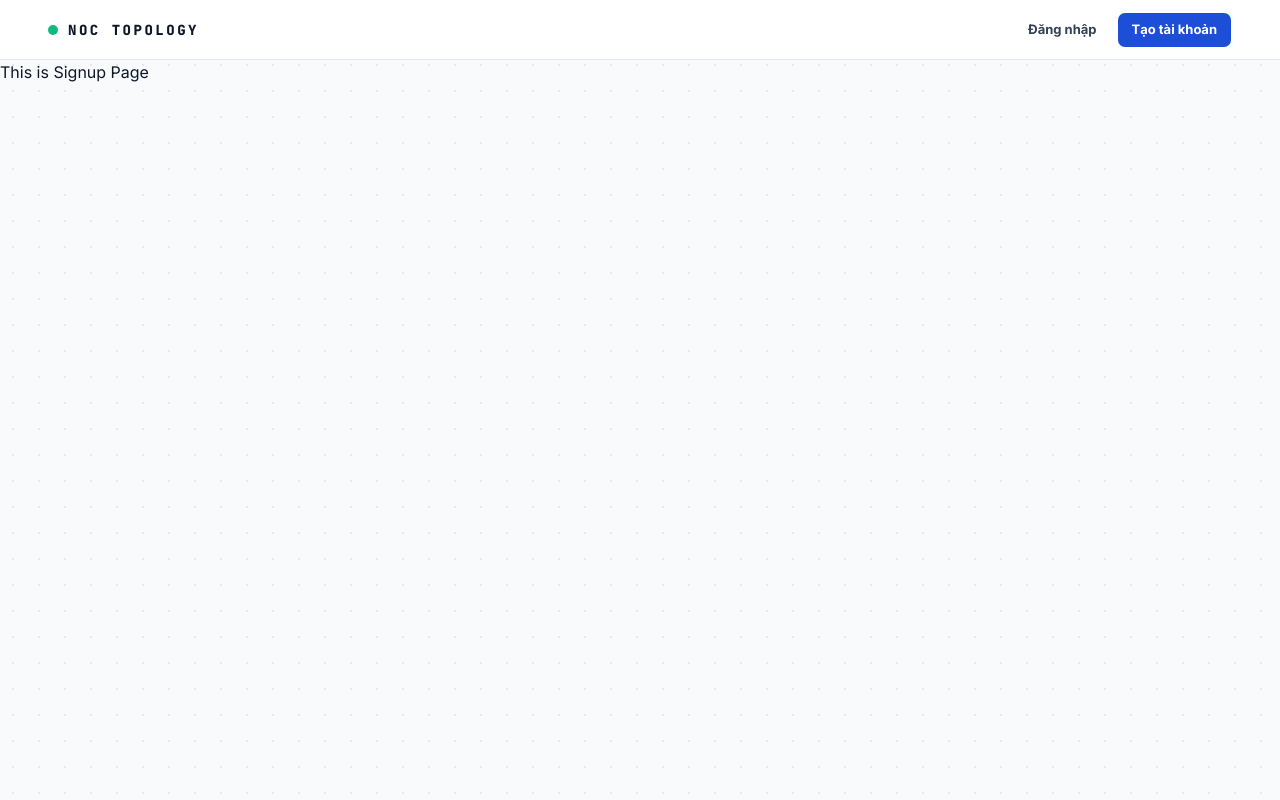
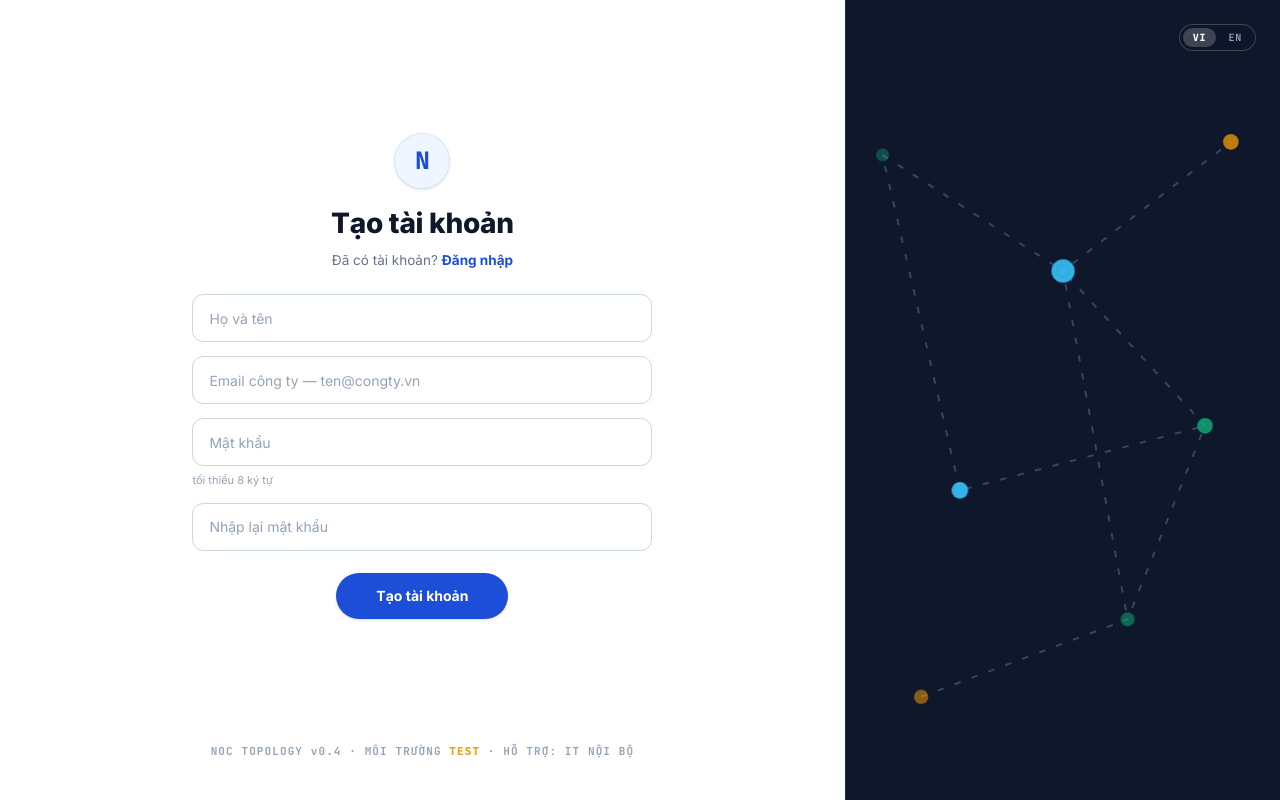
Before and after one commit to RainAllDay-vn/graduation-project, a React (Vite) app in the folder web/: page /signup in a window 1280 px wide. Built offline with nearby package versions, Linux system fonts and the light colour scheme.

Commit message:
feat: finish up signup page in web module

```diff
--- a/web/src/App.tsx
+++ b/web/src/App.tsx
@@ -31,12 +31,14 @@ export default function App() {
       <AppProviders>
         <BrowserRouter>
           <Routes>
-            {/* Public / Guest Routes */}
+            {/* Public Landing with Topbar */}
             <Route element={<PublicLayout />}>
               <Route path="/" element={<LandingPage />} />
-              <Route path="/login" element={<LoginPage />} />
-              <Route path="/signup" element={<SignupPage />} />
             </Route>
+
+            {/* Standalone Split-Screen Auth Pages */}
+            <Route path="/login" element={<LoginPage />} />
+            <Route path="/signup" element={<SignupPage />} />
 
             {/* Authenticated Application Routes */}
             <Route element={<AppLayout />}>
--- a/web/src/pages/signup/index.tsx
+++ b/web/src/pages/signup/index.tsx
@@ -1,3 +1,128 @@
+import { useState } from 'react'
+import { useNavigate } from 'react-router-dom'
+import axios from 'axios'
+import { signup } from '@/api/auth'
+import { useTheme } from '@/context'
+import { SignupForm, type SignupFormData, type SignupFormErrors } from './components/SignupForm'
+import { TopologySidePanel } from './components/TopologySidePanel'
+
 export default function SignupPage() {
-  return <div>This is Signup Page</div>
+  const navigate = useNavigate()
+  const { locale, setLocale } = useTheme()
+
+  const [formData, setFormData] = useState<SignupFormData>({
+    fullName: '',
+    email: '',
+    password: '',
+    confirmPassword: '',
+  })
+
+  const [errors, setErrors] = useState<SignupFormErrors>({})
+  const [isLoading, setIsLoading] = useState(false)
+  const [isSuccess, setIsSuccess] = useState(false)
+
+  const handleChange = (field: keyof SignupFormData, value: string) => {
+    setFormData((prev) => ({ ...prev, [field]: value }))
+    // Clear field-specific error and general error on change
+    if (errors[field] || errors.general) {
+      setErrors((prev) => ({ ...prev, [field]: undefined, general: undefined }))
+    }
+  }
+
+  const validate = (): boolean => {
+    const newErrors: SignupFormErrors = {}
+
+    if (!formData.fullName.trim()) {
+      newErrors.fullName = locale === 'en' ? 'Full name is required' : 'Vui lòng nhập họ và tên'
+    }
+
+    if (!formData.email.trim()) {
+      newErrors.email = locale === 'en' ? 'Email is required' : 'Vui lòng nhập email công ty'
+    } else if (!/^[^\s@]+@[^\s@]+\.[^\s@]+$/.test(formData.email.trim())) {
+      newErrors.email = locale === 'en' ? 'Invalid email format' : 'Định dạng email không hợp lệ'
+    }
+
+    if (!formData.password) {
+      newErrors.password = locale === 'en' ? 'Password is required' : 'Vui lòng nhập mật khẩu'
+    } else if (formData.password.length < 8) {
+      newErrors.password = locale === 'en' ? 'Password must be at least 8 characters' : 'Mật khẩu phải có tối thiểu 8 ký tự'
+    }
+
+    if (formData.password !== formData.confirmPassword) {
+      newErrors.confirmPassword = locale === 'en' ? 'Passwords do not match.' : 'Mật khẩu xác nhận không khớp.'
+    }
+
+    setErrors(newErrors)
+    return Object.keys(newErrors).length === 0
+  }
+
+  const handleSubmit = async (e: React.FormEvent) => {
+    e.preventDefault()
+    if (!validate()) return
+
+    setIsLoading(true)
+    setErrors({})
+
+    try {
+      await signup({
+        fullName: formData.fullName.trim(),
+        email: formData.email.trim(),
+        password: formData.password,
+      })
+      setIsSuccess(true)
+      // Redirect to login page after 2 seconds
+      setTimeout(() => {
+        navigate('/login')
+      }, 2000)
+    } catch (err: unknown) {
+      if (axios.isAxiosError(err)) {
+        if (err.response?.status === 409) {
+          setErrors({
+            general: locale === 'en' ? 'This email is already registered.' : 'Email này đã được đăng ký.',
+            email: locale === 'en' ? 'Email already in use' : 'Email đã tồn tại trong hệ thống',
+          })
+        } else if (err.response?.data?.message) {
+          setErrors({ general: err.response.data.message })
+        } else {
+          setErrors({
+            general:
+              locale === 'en'
+                ? 'Failed to register account. Please check your network and try again.'
+                : 'Đăng ký không thành công. Vui lòng kiểm tra kết nối và thử lại.',
+          })
+        }
+      } else {
+        setErrors({
+          general:
+            locale === 'en'
+              ? 'An unexpected error occurred.'
+              : 'Đã xảy ra lỗi không mong muốn.',
+        })
+      }
+    } finally {
+      setIsLoading(false)
+    }
+  }
+
+  return (
+    <div className="min-h-screen w-full flex bg-white font-sans antialiased overflow-hidden">
+      {/* Left Form Column */}
+      <SignupForm
+        formData={formData}
+        errors={errors}
+        isLoading={isLoading}
+        isSuccess={isSuccess}
+        locale={locale}
+        onChange={handleChange}
+        onSubmit={handleSubmit}
+        onLoginClick={() => navigate('/login')}
+      />
+
+      {/* Right Topology Graphic Column */}
+      <TopologySidePanel
+        locale={locale}
+        onLocaleChange={(newLocale) => setLocale(newLocale)}
+      />
+    </div>
+  )
 }
```
